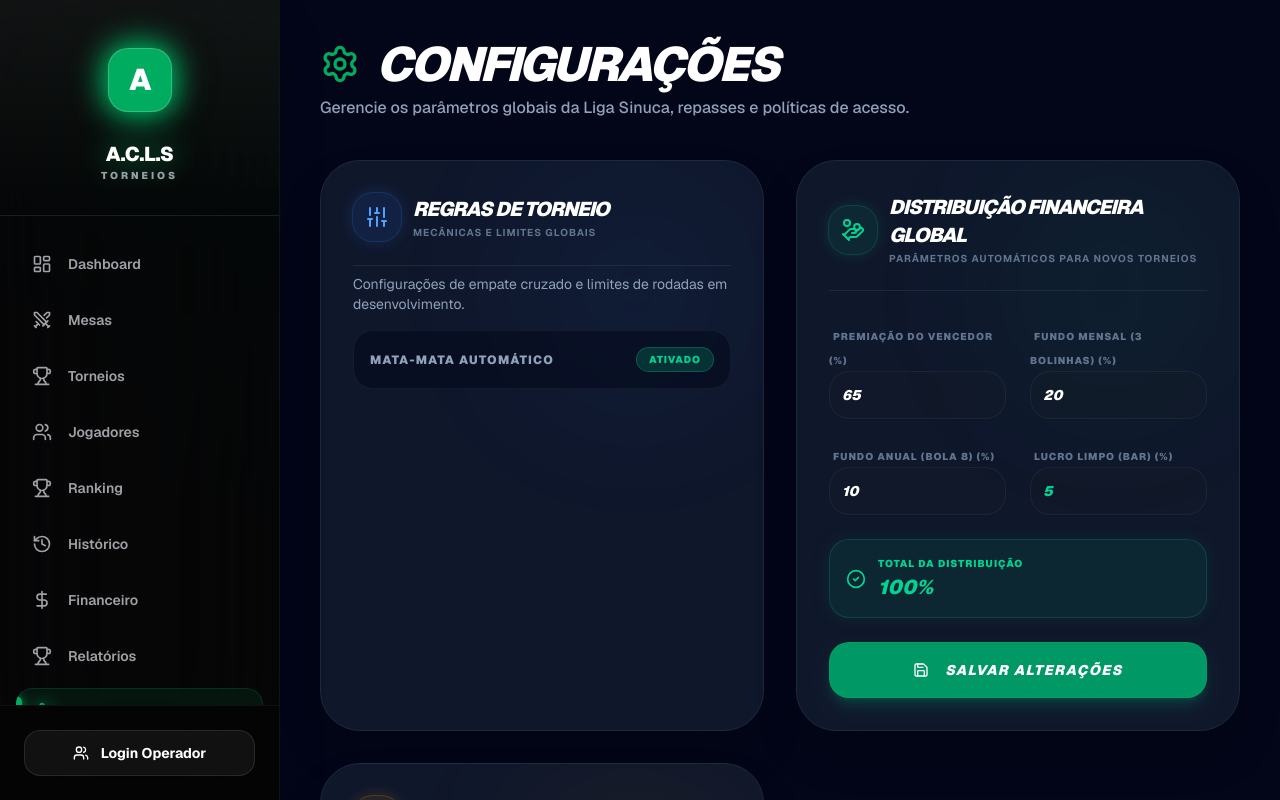
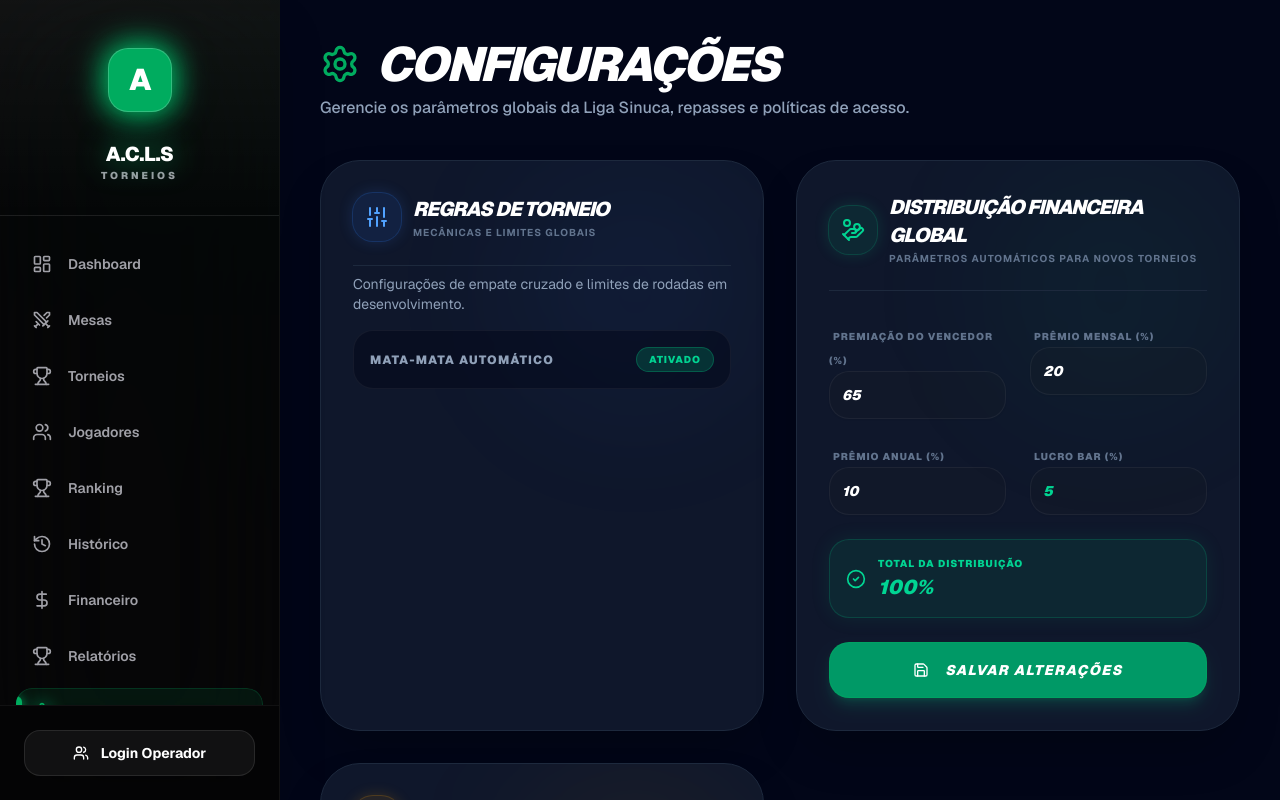
Before and after one commit to CleversonBuch/Liga-Bar-Sinuca, a Next.js app: page /configuracoes in a window 1280 px wide. Built offline with nearby package versions, Linux system fonts and the light colour scheme; no server answers; the database is empty.

Commit message:
Renamed financial labels for consistency and made tournament wizard dynamic

```diff
--- a/src/app/page.tsx
+++ b/src/app/page.tsx
@@ -123,7 +123,7 @@ export default async function DashboardPage() {
               <div className="text-3xl md:text-4xl font-black text-white tracking-tighter italic">
                 {fundMonthly.toFixed(0)} <span className="text-sm font-black text-blue-400 uppercase">BRL</span>
               </div>
-              <div className="text-muted-foreground text-[10px] font-black uppercase mt-1 tracking-widest">Premiação Acumulada</div>
+              <div className="text-muted-foreground text-[10px] font-black uppercase mt-1 tracking-widest">Prêmio Mensal</div>
             </div>
           </div>
         </div>
--- a/src/app/torneios/novo/TournamentWizard.tsx
+++ b/src/app/torneios/novo/TournamentWizard.tsx
@@ -6,13 +6,14 @@ import { createTournament } from './actions'
 import { Button } from '@/components/ui/button'
 import { Input } from '@/components/ui/input'
 import { Label } from '@/components/ui/label'
+import { AppSettings } from '@/app/settings/actions'
 import { RadioGroup, RadioGroupItem } from '@/components/ui/radio-group'
 import { Checkbox } from '@/components/ui/checkbox'
 import { toast } from 'sonner'
 import { Trophy, Swords, DollarSign, Users, ChevronRight, ChevronLeft, Clock } from 'lucide-react'
 
 // Recebe jogadores do banco como prop
-export function TournamentWizard({ players }: { players: any[] }) {
+export function TournamentWizard({ players, appSettings }: { players: any[], appSettings: AppSettings }) {
     const router = useRouter()
     const [step, setStep] = useState(1)
     const [loading, setLoading] = useState(false)
@@ -210,20 +211,20 @@ export function TournamentWizard({ players }: { players: any[] }) {
 
                             <div className="grid grid-cols-2 lg:grid-cols-4 gap-3">
                                 <div className="bg-white/5 border border-white/5 rounded-2xl p-4 text-center">
-                                    <div className="text-2xl font-black text-emerald-400 italic leading-none">65%</div>
+                                    <div className="text-2xl font-black text-emerald-400 italic leading-none">{appSettings.prize_pool_winner_pct}%</div>
                                     <div className="text-[9px] text-slate-500 mt-2 font-black uppercase tracking-widest">Prêmio 1º</div>
                                 </div>
                                 <div className="bg-white/5 border border-white/5 rounded-2xl p-4 text-center">
-                                    <div className="text-2xl font-black text-blue-400 italic leading-none">20%</div>
-                                    <div className="text-[9px] text-slate-500 mt-2 font-black uppercase tracking-widest">Fundo Mensal</div>
+                                    <div className="text-2xl font-black text-blue-400 italic leading-none">{appSettings.fund_monthly_pct}%</div>
+                                    <div className="text-[9px] text-slate-500 mt-2 font-black uppercase tracking-widest">Prêmio Mensal</div>
                                 </div>
                                 <div className="bg-white/5 border border-white/5 rounded-2xl p-4 text-center">
-                                    <div className="text-2xl font-black text-amber-400 italic leading-none">10%</div>
-                                    <div className="text-[9px] text-slate-500 mt-2 font-black uppercase tracking-widest">Fundo Anual</div>
+                                    <div className="text-2xl font-black text-amber-400 italic leading-none">{appSettings.fund_yearly_pct}%</div>
+                                    <div className="text-[9px] text-slate-500 mt-2 font-black uppercase tracking-widest">Prêmio Anual</div>
                                 </div>
                                 <div className="bg-white/5 border border-white/5 rounded-2xl p-4 text-center">
-                                    <div className="text-2xl font-black text-purple-400 italic leading-none">5%</div>
-                                    <div className="text-[9px] text-slate-500 mt-2 font-black uppercase tracking-widest">Fundo Bar</div>
+                                    <div className="text-2xl font-black text-purple-400 italic leading-none">{appSettings.fund_bar_pct}%</div>
+                                    <div className="text-[9px] text-slate-500 mt-2 font-black uppercase tracking-widest">Lucro Bar</div>
                                 </div>
                             </div>
                         </div>
@@ -284,7 +285,7 @@ export function TournamentWizard({ players }: { players: any[] }) {
                                     </div>
                                     <div className="relative z-10 text-right">
                                         <div className="text-[10px] text-emerald-500 font-black uppercase tracking-[0.2em] mb-1">Prêmio 1º</div>
-                                        <div className="text-3xl font-black text-emerald-400 italic leading-tight shadow-[0_0_20px_rgba(16,185,129,0.2)]">R$ {(totalArrecadado * 0.65).toFixed(2)}</div>
+                                        <div className="text-3xl font-black text-emerald-400 italic leading-tight shadow-[0_0_20px_rgba(16,185,129,0.2)]">R$ {(totalArrecadado * (appSettings.prize_pool_winner_pct / 100)).toFixed(2)}</div>
                                     </div>
                                     <Trophy className="absolute -right-4 -bottom-4 w-24 h-24 text-emerald-500 opacity-[0.03] rotate-12" />
                                 </div>
--- a/src/app/torneios/novo/page.tsx
+++ b/src/app/torneios/novo/page.tsx
@@ -3,6 +3,7 @@ import { redirect } from 'next/navigation'
 import { Trophy } from 'lucide-react'
 import { createClient } from '@/lib/supabase/server'
 import { TournamentWizard } from './TournamentWizard'
+import { getAppSettings } from '@/app/settings/actions'
 
 export default async function NovoTorneioPage() {
     // Apenas operadores podem criar torneios
@@ -12,6 +13,8 @@ export default async function NovoTorneioPage() {
     // Buscar lista de jogadores disponíveis
     const supabase = await createClient()
     const { data: players } = await supabase.from('players').select('id, name, nickname').order('name')
+
+    const appSettings = await getAppSettings()
 
     return (
         <div className="w-full bg-slate-950 text-white animate-in fade-in duration-500">
@@ -23,7 +26,7 @@ export default async function NovoTorneioPage() {
                     </h1>
                     <p className="text-slate-400 mt-1">Configure o regulamento, taxas e lista de participantes para a nova competição.</p>
                 </div>
-                <TournamentWizard players={players || []} />
+                <TournamentWizard players={players || []} appSettings={appSettings} />
             </main>
         </div>
     )
--- a/src/components/FinancialSettingsForm.tsx
+++ b/src/components/FinancialSettingsForm.tsx
@@ -69,7 +69,7 @@ export function FinancialSettingsForm({ initialSettings }: FinancialSettingsForm
                         />
                     </div>
                     <div className="space-y-2">
-                        <label className="text-[10px] font-black text-slate-500 uppercase tracking-widest ml-1">Fundo Mensal (3 Bolinhas) (%)</label>
+                        <label className="text-[10px] font-black text-slate-500 uppercase tracking-widest ml-1">Prêmio Mensal (%)</label>
                         <Input
                             type="number"
                             value={pcts.fund_monthly_pct}
@@ -78,7 +78,7 @@ export function FinancialSettingsForm({ initialSettings }: FinancialSettingsForm
                         />
                     </div>
                     <div className="space-y-2">
-                        <label className="text-[10px] font-black text-slate-500 uppercase tracking-widest ml-1">Fundo Anual (Bola 8) (%)</label>
+                        <label className="text-[10px] font-black text-slate-500 uppercase tracking-widest ml-1">Prêmio Anual (%)</label>
                         <Input
                             type="number"
                             value={pcts.fund_yearly_pct}
@@ -87,7 +87,7 @@ export function FinancialSettingsForm({ initialSettings }: FinancialSettingsForm
                         />
                     </div>
                     <div className="space-y-2">
-                        <label className="text-[10px] font-black text-slate-500 uppercase tracking-widest ml-1">Lucro Limpo (Bar) (%)</label>
+                        <label className="text-[10px] font-black text-slate-500 uppercase tracking-widest ml-1">Lucro Bar (%)</label>
                         <Input
                             type="number"
                             value={pcts.fund_bar_pct}
```
